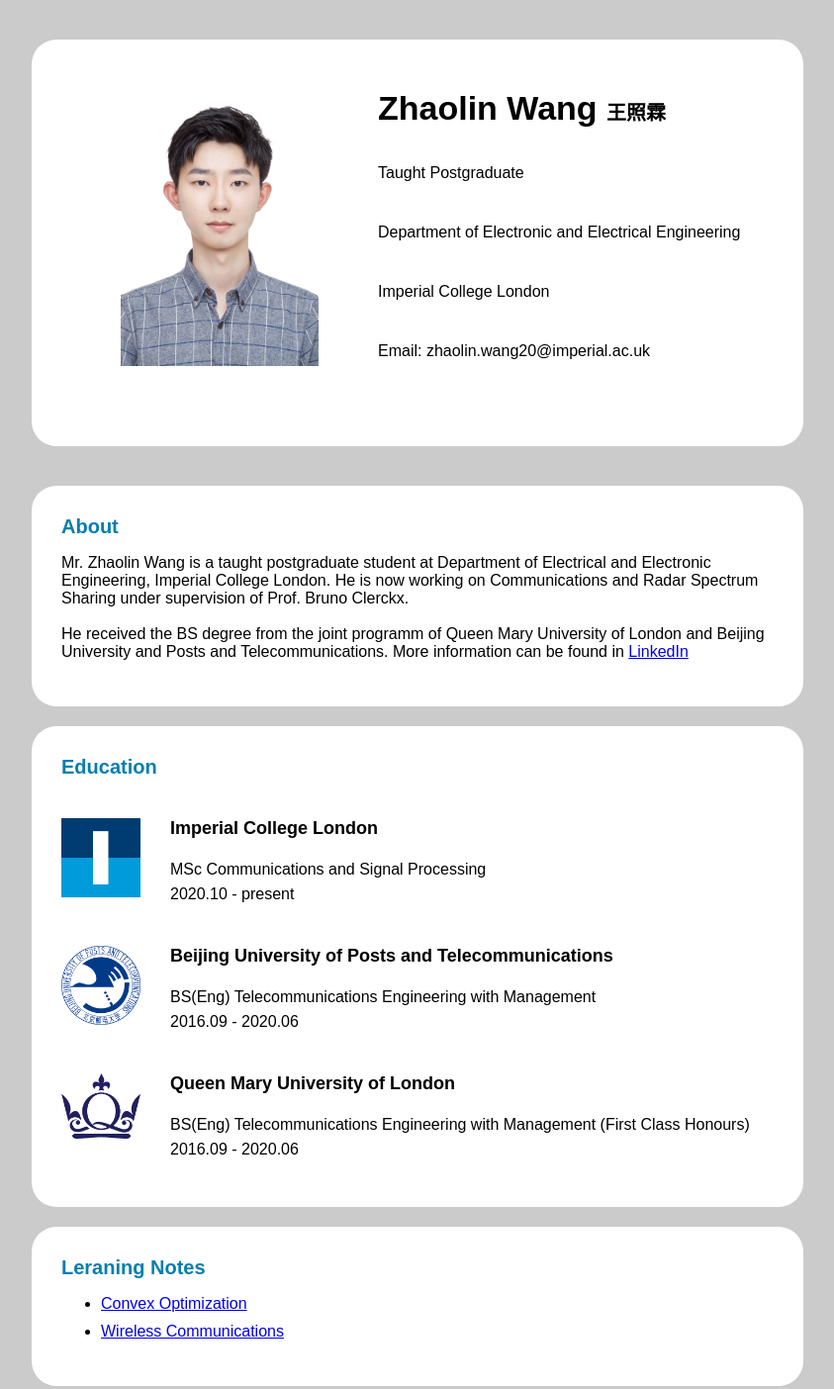
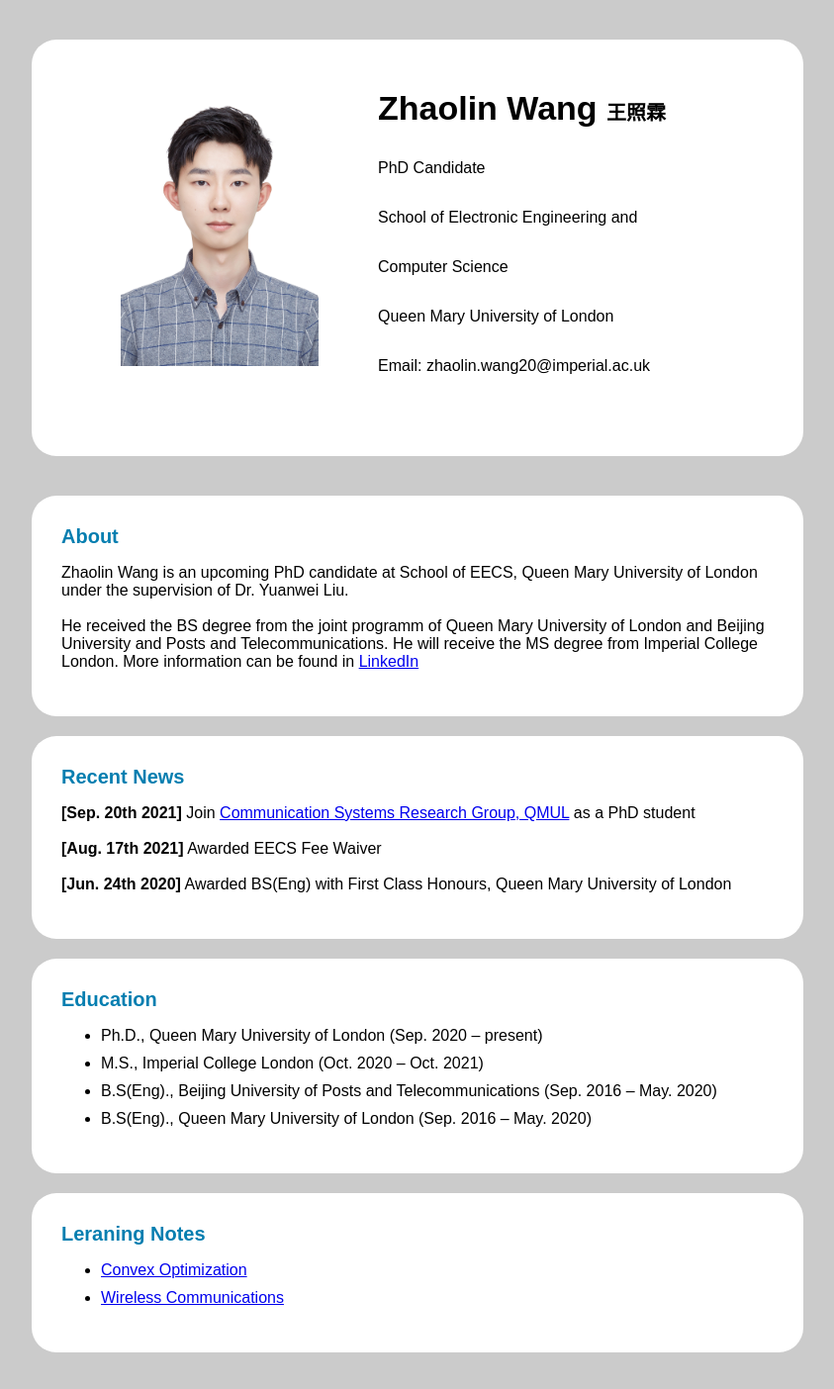
Before and after one commit to halbupt/halbupt.github.io, a plain HTML site: page index.html in a window 1280 px wide. Shown: the whole page at 99% size, without its empty margins (218-1061 px from the left). Drawn offline with nearby package versions, Linux system fonts and the light colour scheme.

Commit message:
Update index.html

```diff
--- a/index.html
+++ b/index.html
@@ -48,10 +48,11 @@
                     <strong>王照霖</strong>
                 </span>
             </h1>
-            <p style="line-height: 60px;">
-                Taught Postgraduate <br/>
-                Department of Electronic and Electrical Engineering <br/>
-                Imperial College London <br/>
+            <p style="line-height: 50px;">
+                PhD Candidate<br/>
+                School of Electronic Engineering and <br/>
+                Computer Science <br/>
+                Queen Mary University of London <br/>
                 Email: zhaolin.wang20@imperial.ac.uk
             </p>
         </div>
@@ -60,12 +61,11 @@
     <div class="block block-border">
         <h2 style="color: #047eb0;">About</h2>
         <p>
-            Mr. Zhaolin Wang is a taught postgraduate student at Department of Electrical and Electronic
-            Engineering, Imperial College London. He is now working on Communications and Radar Spectrum Sharing under
-            supervision of Prof. Bruno Clerckx.
+            Zhaolin Wang is an upcoming PhD candidate at School of EECS, Queen Mary University of London under the supervision of Dr. Yuanwei Liu.
             <br/><br/>
             He received the BS degree from the joint programm of Queen Mary University of London and
-            Beijing University and Posts and Telecommunications. More information can be found in
+            Beijing University and Posts and Telecommunications. He will receive the MS degree from Imperial College London.
+            More information can be found in
             <span>
                 <a href="https://www.linkedin.com/in/zhaolin-wang-78ab91183/">LinkedIn</a>
             </span>
@@ -75,14 +75,43 @@
     </div>
 
     <div class="block block-border">
+        <h2 style="color: #047eb0;">Recent News</h2>
+
+        <p>
+            <b>[Sep. 20th 2021]</b> Join <a href="http://csr.eecs.qmul.ac.uk/">Communication Systems Research Group, QMUL</a> as a PhD student <br/><br/>
+            <b>[Aug. 17th 2021]</b> Awarded EECS Fee Waiver <br/><br/>
+            <b>[Jun. 24th 2020]</b> Awarded BS(Eng) with First Class Honours, Queen Mary University of London
+        </p>
+
+    </div>
+
+    <div class="block block-border">
         <h2 style="color: #047eb0;">Education</h2>
+
+        <ul>
+            <li class="note">Ph.D., Queen Mary University of London (Sep. 2020 – present)</li>
+            <li class="note">M.S., Imperial College London (Oct. 2020 – Oct. 2021) </li>
+            <li class="note">B.S(Eng)., Beijing University of Posts and Telecommunications (Sep. 2016 – May. 2020)</li>
+            <li class="note">B.S(Eng)., Queen Mary University of London (Sep. 2016 – May. 2020)</li>
+        </ul>
+
+
+
+        <!-- <div class="logo-block">
+            <img src="./img/QueenMary_logo.png" alt="QueenMary" class="logo">
+            <h3>Queen Mary University of London</h3>
+            <p style="line-height: 25px;">
+                PhD Wireless Communications<br/>
+                2021.09 - present
+            </p>
+        </div>
 
         <div class="logo-block">
             <img src="./img/Imperial_logo.png" alt="BUPT" class="logo">
             <h3>Imperial College London</h3>
             <p style="line-height: 25px;">
-                MSc Communications and Signal Processing <br/>
-                2020.10 - present
+                MS Communications and Signal Processing <br/>
+                2020.10 - 2021.10
             </p>
         </div>
 
@@ -102,7 +131,7 @@
                 BS(Eng) Telecommunications Engineering with Management (First Class Honours)<br/>
                 2016.09 - 2020.06
             </p>
-        </div>
+        </div> -->
     </div>
 
     <div class="block block-border">
```
